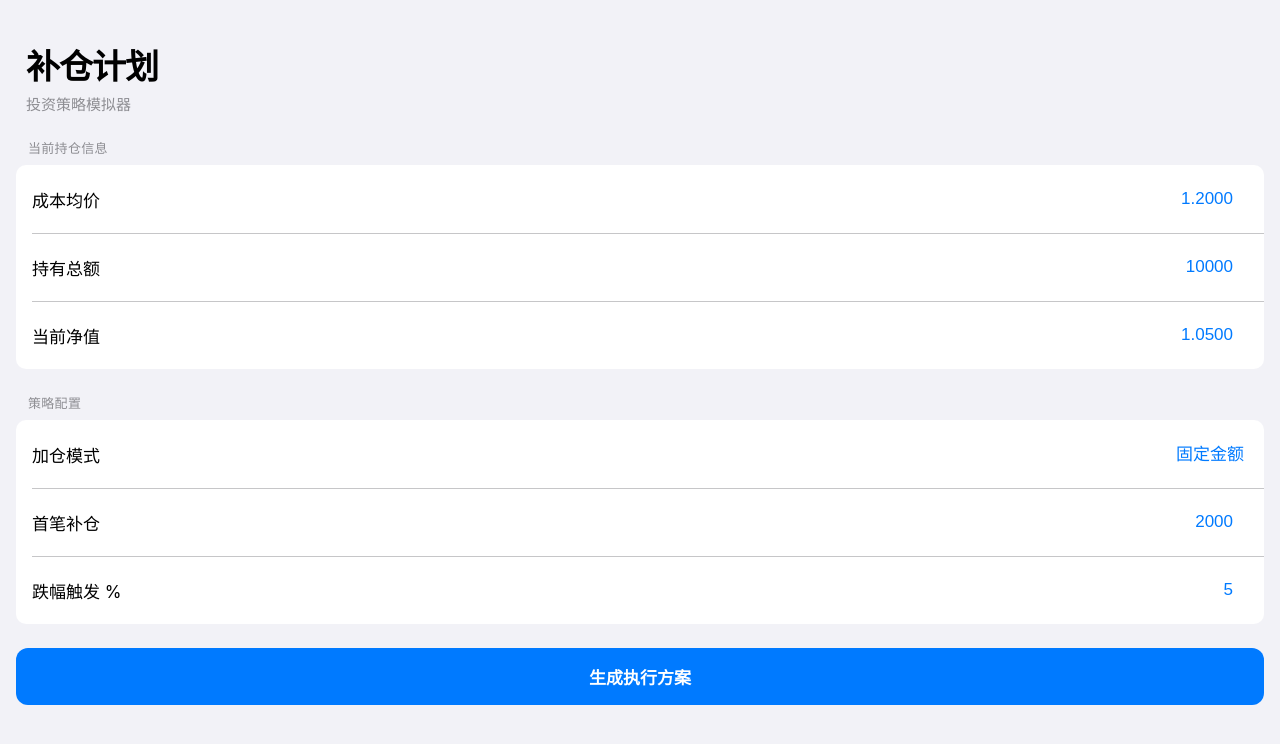
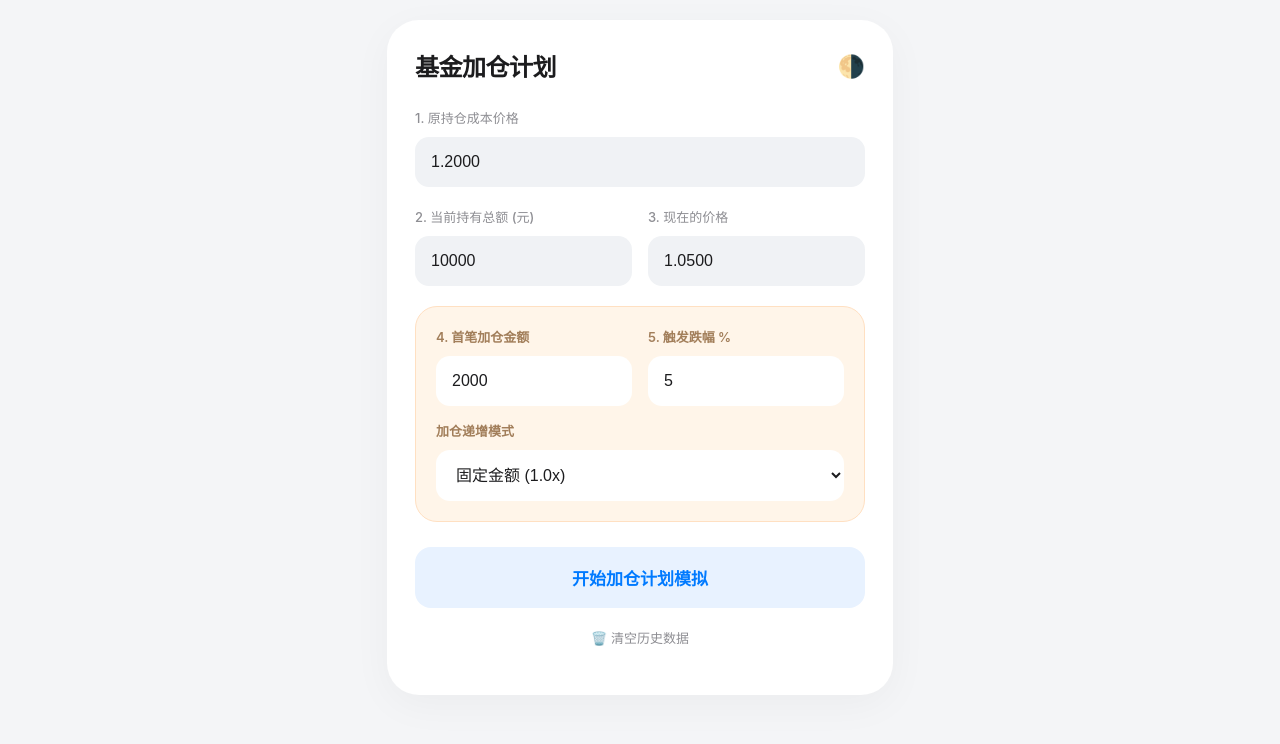
Before and after one commit to loop965/plan, a plain HTML site: page index.html in a window 1280 px wide. Drawn offline with Linux system fonts and the light colour scheme.

Commit message:
Add files via upload

```diff
--- a/index.html
+++ b/index.html
@@ -3,218 +3,191 @@
 <head>
     <meta charset="UTF-8">
     <meta name="viewport" content="width=device-width, initial-scale=1.0, maximum-scale=1.0, user-scalable=no">
-    <title>Fund Flow Pro</title>
+    <title>基金加仓计划</title>
     <style>
         :root {
-            --ios-bg: #F2F2F7;
-            --ios-card: #FFFFFF;
-            --ios-blue: #007AFF;
-            --ios-gray: #8E8E93;
-            --ios-red: #FF3B30;
-            --ios-green: #34C759;
-            --ios-sep: #C6C6C8;
+            --bg-color: #F4F5F7;
+            --card-bg: #FFFFFF;
+            --input-bg: #F0F2F5;
+            --primary-blue: #007AFF;
+            --btn-light-blue: #E8F2FF;
+            --accent-orange: #FFF5E9;
+            --text-main: #1C1C1E;
+            --text-secondary: #8E8E93;
         }
 
         body {
-            font-family: -apple-system, system-ui, sans-serif;
-            background-color: var(--ios-bg);
-            color: #000;
+            font-family: -apple-system, "SF Pro Text", "PingFang SC", sans-serif;
+            background-color: var(--bg-color);
+            color: var(--text-main);
             margin: 0;
-            padding: env(safe-area-inset-top) 16px 40px;
-            -webkit-tap-highlight-color: transparent;
+            padding: 20px;
+            display: flex;
+            justify-content: center;
         }
 
-        /* 顶部标题区 - 典型的苹果大标题 */
-        .header {
-            margin: 40px 10px 24px;
-        }
-        .header h1 {
-            font-size: 34px;
-            font-weight: 800;
-            margin: 0;
-            letter-spacing: -1px;
-        }
-        .header p {
-            color: var(--ios-gray);
-            font-size: 15px;
-            margin-top: 4px;
+        .app-container {
+            width: 100%;
+            max-width: 450px;
+            background: var(--card-bg);
+            border-radius: 32px;
+            padding: 28px;
+            box-shadow: 0 10px 40px rgba(0,0,0,0.04);
         }
 
-        .section-label {
-            font-size: 13px;
-            color: var(--ios-gray);
-            margin: 0 0 8px 12px;
-            text-transform: uppercase;
-            letter-spacing: 0.3px;
-        }
-
-        /* 列表容器 - 模拟 iOS 设置页面 */
-        .ios-list {
-            background: var(--ios-card);
-            border-radius: 10px;
-            margin-bottom: 24px;
-            overflow: hidden;
-        }
-
-        .row {
+        /* 顶部标题区 */
+        .header {
             display: flex;
             justify-content: space-between;
             align-items: center;
-            padding: 12px 16px;
-            min-height: 44px;
-            position: relative;
+            margin-bottom: 25px;
+        }
+        .header h1 { font-size: 24px; font-weight: 700; margin: 0; letter-spacing: -0.5px; }
+        .theme-icon { font-size: 22px; }
+
+        /* 输入布局 */
+        .input-section { margin-bottom: 20px; }
+        .label {
+            font-size: 13px;
+            color: var(--text-secondary);
+            margin-bottom: 10px;
+            display: block;
+            font-weight: 500;
+        }
+        input, select {
+            width: 100%;
+            background: var(--input-bg);
+            border: none;
+            border-radius: 14px;
+            padding: 16px;
+            font-size: 16px;
+            box-sizing: border-box;
+            outline: none;
+            color: var(--text-main);
         }
 
-        .row:not(:last-child)::after {
-            content: "";
-            position: absolute;
-            bottom: 0;
-            right: 0;
-            left: 16px;
-            height: 0.5px;
-            background-color: var(--ios-sep);
+        .grid-2 {
+            display: grid;
+            grid-template-columns: 1fr 1fr;
+            gap: 16px;
         }
 
-        .row label {
+        /* 橙色计划加仓区 */
+        .plan-box {
+            background: var(--accent-orange);
+            padding: 20px;
+            border-radius: 22px;
+            border: 1px solid #FFE0C2;
+            margin-bottom: 25px;
+        }
+        .plan-box input, .plan-box select { background: #FFFFFF; }
+        .plan-box .label { color: #A27E5A; font-weight: 600; }
+
+        /* 按钮 */
+        .btn-calc {
+            background: var(--btn-light-blue);
+            color: var(--primary-blue);
+            width: 100%;
+            border: none;
+            border-radius: 16px;
+            padding: 18px;
             font-size: 17px;
-            font-weight: 400;
+            font-weight: 700;
+            cursor: pointer;
+            margin-bottom: 20px;
+        }
+        .btn-calc:active { opacity: 0.7; transform: scale(0.98); }
+
+        .footer-link {
+            text-align: center;
+            font-size: 13px;
+            color: var(--text-secondary);
+            cursor: pointer;
         }
 
-        input, select {
-            border: none;
-            background: none;
-            font-size: 17px;
-            color: var(--ios-blue);
-            text-align: right;
-            outline: none;
-            width: 60%;
-            padding: 0;
-        }
-
-        select {
-            appearance: none;
-            padding-right: 4px;
-        }
-
-        /* 现代化的操作按钮 */
-        .action-btn {
-            background-color: var(--ios-blue);
-            color: white;
-            border: none;
-            border-radius: 12px;
-            width: 100%;
-            padding: 16px;
-            font-size: 17px;
-            font-weight: 600;
-            cursor: pointer;
-            transition: opacity 0.2s;
-        }
-        .action-btn:active { opacity: 0.7; }
-
-        /* 结果卡片 - 采用更加立体的视觉 */
+        /* 结果卡片 */
         .res-card {
-            background: var(--ios-card);
-            border-radius: 14px;
-            padding: 16px;
-            margin-top: 12px;
-            box-shadow: 0 2px 4px rgba(0,0,0,0.02);
+            background: #F9F9FB;
+            border-radius: 20px;
+            padding: 18px;
+            margin-top: 15px;
+            border: 0.5px solid #EEE;
             display: flex;
             flex-direction: column;
             gap: 12px;
         }
+        .res-header { display: flex; justify-content: space-between; align-items: center; }
+        .step-tag { background: var(--primary-blue); color: white; padding: 2px 8px; border-radius: 6px; font-size: 11px; font-weight: 700; }
+        .rise-tag { color: #FF3B30; font-weight: 700; font-size: 14px; }
 
-        .res-header {
-            display: flex;
-            justify-content: space-between;
-            align-items: flex-start;
-        }
+        .res-body { display: flex; justify-content: space-between; align-items: flex-end; }
+        .val-group .v-label { font-size: 11px; color: var(--text-secondary); display: block; margin-bottom: 2px; }
+        .val-group .v-main { font-size: 18px; font-weight: 700; }
 
-        .res-title { font-weight: 700; font-size: 17px; }
-        .res-price { color: var(--ios-gray); font-size: 13px; margin-top: 2px; }
-
-        .res-main {
-            display: flex;
-            justify-content: space-between;
-            align-items: flex-end;
-            padding-top: 8px;
-            border-top: 0.5px solid var(--ios-bg);
-        }
-
-        .cost-box .label { font-size: 12px; color: var(--ios-gray); display: block; }
-        .cost-box .val { font-size: 24px; font-weight: 700; color: var(--ios-blue); letter-spacing: -0.5px; }
-
-        .tag-rise {
-            background: var(--ios-bg);
-            color: var(--ios-red);
-            padding: 6px 12px;
-            border-radius: 8px;
-            font-size: 13px;
-            font-weight: 700;
-        }
-
-        .total-strip {
-            font-size: 13px;
-            color: var(--ios-gray);
-            background: #F9F9F9;
-            padding: 8px 12px;
-            border-radius: 6px;
-            text-align: center;
-        }
+        .res-footer { font-size: 12px; color: var(--text-secondary); padding-top: 8px; border-top: 1px dashed #DDD; }
     </style>
 </head>
 <body>
 
+<div class="app-container">
     <div class="header">
-    <h1>补仓计划</h1>
-    <p>投资策略模拟器</p>
+        <h1>基金加仓计划</h1>
+        <div class="theme-icon">🌗</div>
     </div>
 
-<div class="section-label">当前持仓信息</div>
-<div class="ios-list">
-    <div class="row">
-        <label>成本均价</label>
+    <!-- 1. 持仓均价 -->
+    <div class="input-section">
+        <span class="label">1. 原持仓成本价格</span>
         <input type="number" id="baseCost" value="1.2000" step="0.0001">
     </div>
-    <div class="row">
-        <label>持有总额</label>
+
+    <!-- 2 & 3 盈亏与价格 -->
+    <div class="grid-2 input-section">
+        <div>
+            <span class="label">2. 当前持有总额 (元)</span>
             <input type="number" id="baseAmount" value="10000">
         </div>
-    <div class="row">
-        <label>当前净值</label>
+        <div>
+            <span class="label">3. 现在的价格</span>
             <input type="number" id="basePrice" value="1.0500" step="0.0001">
         </div>
     </div>
 
-<div class="section-label">策略配置</div>
-<div class="ios-list">
-    <div class="row">
-        <label>加仓模式</label>
-        <select id="investMode">
-            <option value="fixed">固定金额</option>
-            <option value="double">2.0x 进取倍投</option>
-            <option value="triple">1.5x 稳健增量</option>
-        </select>
-    </div>
-    <div class="row">
-        <label>首笔补仓</label>
+    <!-- 4 & 5 计划加仓策略 -->
+    <div class="plan-box">
+        <div class="grid-2">
+            <div>
+                <span class="label">4. 首笔加仓金额</span>
                 <input type="number" id="firstAdd" value="2000">
             </div>
-    <div class="row">
-        <label>跌幅触发 %</label>
+            <div>
+                <span class="label">5. 触发跌幅 %</span>
                 <input type="number" id="dropPercent" value="5">
             </div>
         </div>
+        <div style="margin-top: 15px;">
+            <span class="label">加仓递增模式</span>
+            <select id="investMode">
+                <option value="1.0">固定金额 (1.0x)</option>
+                <option value="1.5">稳健增量 (1.5x)</option>
+                <option value="2.0">激进倍投 (2.0x)</option>
+            </select>
+        </div>
+    </div>
 
-<button class="action-btn" onclick="runStrategy()">生成执行方案</button>
+    <button class="btn-calc" onclick="runPlan()">开始加仓计划模拟</button>
 
-<div id="resultsList" style="margin-top: 30px;"></div>
+    <div class="footer-link" onclick="location.reload()">🗑️ 清空历史数据</div>
+
+    <div id="resultsArea" style="margin-top:20px"></div>
+</div>
 
 <script>
-function runStrategy() {
+    function runPlan() {
         const baseCost = parseFloat(document.getElementById('baseCost').value);
         const baseAmount = parseFloat(document.getElementById('baseAmount').value);
         const basePrice = parseFloat(document.getElementById('basePrice').value);
-    const mode = document.getElementById('investMode').value;
+        const ratio = parseFloat(document.getElementById('investMode').value);
         const firstAdd = parseFloat(document.getElementById('firstAdd').value);
         const dropPercent = parseFloat(document.getElementById('dropPercent').value) / 100;
 
@@ -223,47 +196,43 @@ function runStrategy() {
         let nextPrice = basePrice;
         let nextAddMoney = firstAdd;
 
-    const list = document.getElementById('resultsList');
-    list.innerHTML = `<div class="section-label">模拟阶梯方案 (5阶)</div>`;
+        const resultsArea = document.getElementById('resultsArea');
+        resultsArea.innerHTML = `<span class="label">📉 模拟下跌行情 (共 5 阶)：</span>`;
 
         for (let i = 1; i <= 5; i++) {
             nextPrice = nextPrice * (1 - dropPercent);
-        if (i > 1) {
-            if (mode === 'double') nextAddMoney *= 2;
-            if (mode === 'triple') nextAddMoney *= 1.5;
-        }
+            if (i > 1) nextAddMoney *= ratio;
+
             totalShares += (nextAddMoney / nextPrice);
             totalAmount += nextAddMoney;
-        let newAvgCost = totalAmount / totalShares;
-        let needRise = ((newAvgCost - nextPrice) / nextPrice * 100).toFixed(1);
 
-        list.innerHTML += `
+            let newCost = totalAmount / totalShares;
+            let needRise = ((newCost - nextPrice) / nextPrice * 100).toFixed(1);
+
+            resultsArea.innerHTML += `
                 <div class="res-card">
                     <div class="res-header">
-                    <div>
-                        <div class="res-title">第 ${i} 阶段补仓</div>
-                        <div class="res-price">触发价格: ${nextPrice.toFixed(4)}</div>
+                        <span class="step-tag">第 ${i} 阶计划</span>
+                        <span class="rise-tag">需涨 ${needRise}% 回本</span>
                     </div>
-                    <div class="tag-rise" style="color:${needRise > 10 ? 'var(--ios-red)' : 'var(--ios-green)'}">
-                        回本需涨 ${needRise}%
+                    <div class="res-body">
+                        <div class="val-group">
+                            <span class="v-label">买入触发价</span>
+                            <span class="v-main">${nextPrice.toFixed(4)}</span>
+                        </div>
+                        <div class="val-group" style="text-align:right">
+                            <span class="v-label">加仓后新均价</span>
+                            <span class="v-main" style="color:var(--primary-blue)">${newCost.toFixed(4)}</span>
                         </div>
                     </div>
-                <div class="res-main">
-                    <div class="cost-box">
-                        <span class="label">补仓后新成本</span>
-                        <span class="val">${newAvgCost.toFixed(4)}</span>
-                    </div>
-                    <div style="text-align:right">
-                        <span class="label" style="margin-bottom:4px">单笔补仓</span>
-                        <span style="font-weight:600; font-size:17px">¥${Math.round(nextAddMoney).toLocaleString()}</span>
-                    </div>
-                </div>
-                <div class="total-strip">
-                    该阶段累计投资总额：¥${Math.round(totalAmount).toLocaleString()}
+                    <div class="res-footer">
+                        单笔投入: <b>¥${Math.round(nextAddMoney).toLocaleString()}</b> &nbsp;|&nbsp;
+                        累计总额: <b>¥${Math.round(totalAmount).toLocaleString()}</b>
                     </div>
                 </div>
             `;
         }
+        resultsArea.scrollIntoView({ behavior: 'smooth' });
     }
 </script>
 
```
Lines whose indentation alone changed are shown as unchanged.
